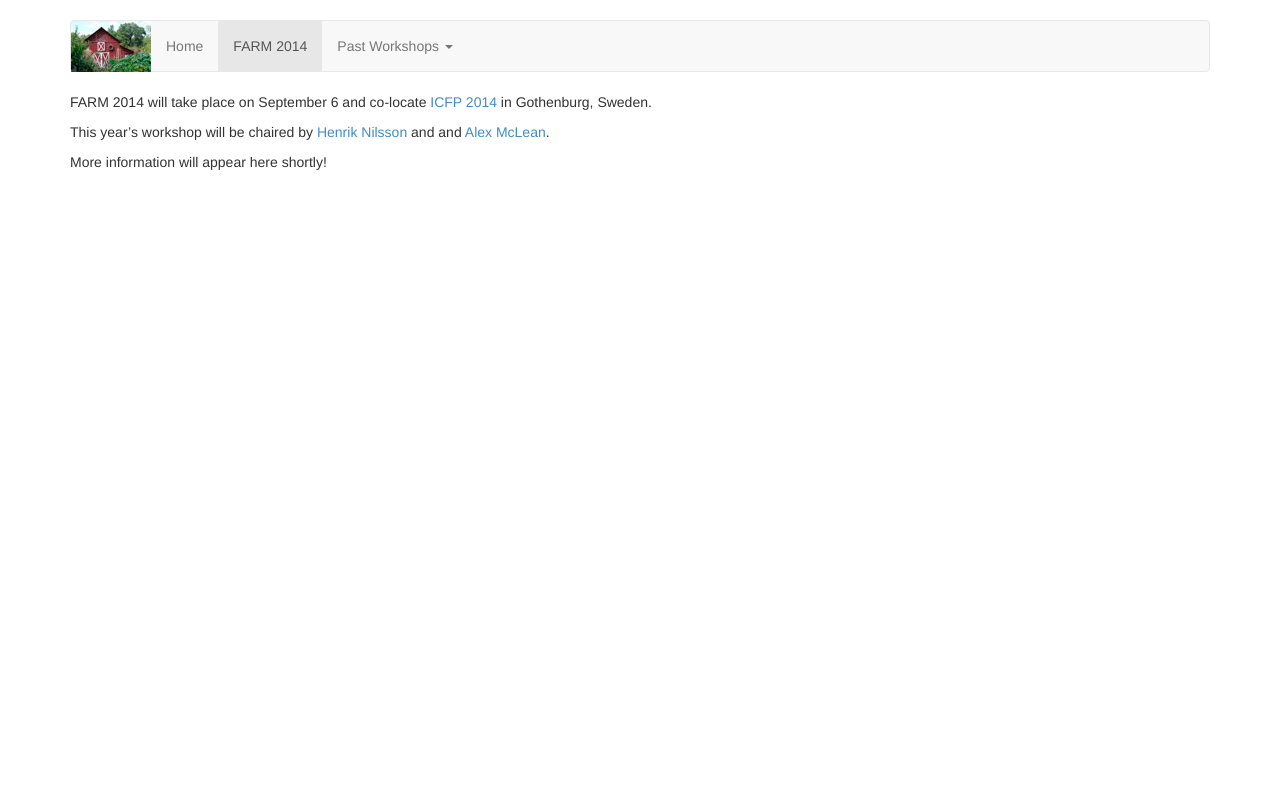
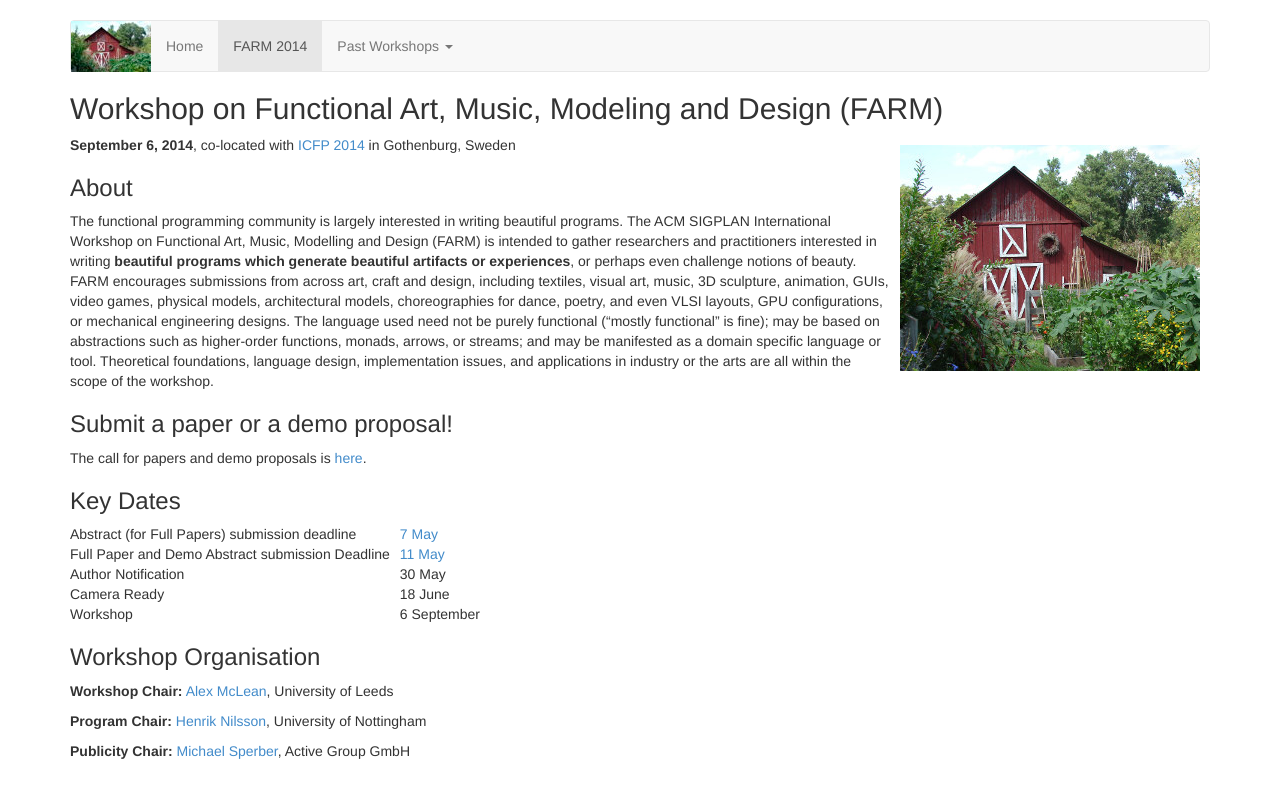
Before and after one commit to functional-art/functional-art.github.com, a Jekyll site: the page built from 2014/index.md, in a window 1280 px wide. Shown: the top 798 px of the page. Built offline with Jekyll 4.4.1, drawn with Linux system fonts in a browser that asks for light colours; nearby versions of some CDN libraries.

Commit message:
FARM 2014 CFP.

```diff
--- a/2014/index.md
+++ b/2014/index.md
@@ -4,11 +4,60 @@ title: FARM 2014
 active: farm2014
 ---
 
-FARM 2014 will take place on September 6 and co-locate [ICFP
-2014](http://icfpconference.org/icfp2014/) in Gothenburg, Sweden.
+## Workshop on Functional Art, Music, Modeling and Design (FARM)
 
-This year's workshop will be chaired by [Henrik
-Nilsson](http://www.cs.nott.ac.uk/~nhn/) and
-and [Alex McLean](http://music.leeds.ac.uk/people/alex-mclean/).
+<img src="/files/farm-lambda-small.jpg" style="float: right; margin: 10px;" />
 
-More information will appear here shortly!
+**September 6, 2014**, co-located with [ICFP
+2014](http://icfpconference.org/icfp2014/) in Gothenburg, Sweden
+
+### About
+
+The functional programming community is largely interested in writing
+beautiful programs. The ACM SIGPLAN International Workshop on
+Functional Art, Music, Modelling and Design (FARM) is intended to
+gather researchers and practitioners interested in writing **beautiful
+programs which generate beautiful artifacts or experiences**, or perhaps
+even challenge notions of beauty. FARM encourages submissions from
+across art, craft and design, including textiles, visual art, music,
+3D sculpture, animation, GUIs, video games, physical models,
+architectural models, choreographies for dance, poetry, and even VLSI
+layouts, GPU configurations, or mechanical engineering designs. The
+language used need not be purely functional ("mostly functional" is
+fine); may be based on abstractions such as higher-order functions,
+monads, arrows, or streams; and may be manifested as a domain specific
+language or tool. Theoretical foundations, language design,
+implementation issues, and applications in industry or the arts are
+all within the scope of the workshop.
+
+### Submit a paper or a demo proposal!
+
+The call for papers and demo proposals is [here](cfp.html).
+
+### Key Dates
+
+<table>
+<tr>
+<td style="padding-right:10px">Abstract (for Full Papers) submission deadline</td><td><a href="http://www.timeanddate.com/worldclock/fixedtime.html?msg=FARM+2014+paper+abstracts+due&amp;iso=20140507T2355&amp;p1=1033">7 May</a></td>
+</tr>
+<tr>
+<td style="padding-right:10px">Full Paper and Demo Abstract submission Deadline</td><td><a href="http://www.timeanddate.com/worldclock/fixedtime.html?msg=FARM+2014+papers+and+demo+abstracts+due&amp;iso=20140511T2355&amp;p1=1033">11 May</a></td>
+</tr>
+<tr>
+<td style="padding-right:10px">Author Notification</td><td>30 May</td>
+</tr>
+<tr>
+<td style="padding-right:10px">Camera Ready</td><td>18 June</td>
+</tr>
+<tr>
+<td style="padding-right:10px">Workshop</td><td>6 September</td>
+</tr>
+</table>
+
+### Workshop Organisation
+
+**Workshop Chair:** [Alex McLean](http://music.leeds.ac.uk/people/alex-mclean/), University of Leeds
+
+**Program Chair:** [Henrik Nilsson](http://www.cs.nott.ac.uk/~nhn/), University of Nottingham
+
+**Publicity Chair:** [Michael Sperber](http://www.deinprogramm.de/sperber/), Active Group GmbH
```
Also changed, not shown: 2014/cfp.md (added, +121 -0 lines).
